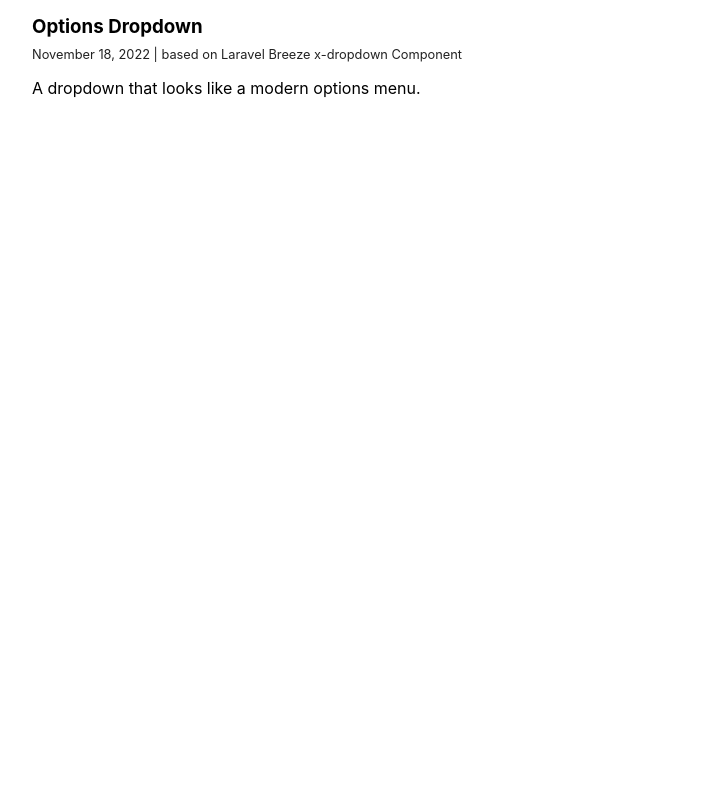
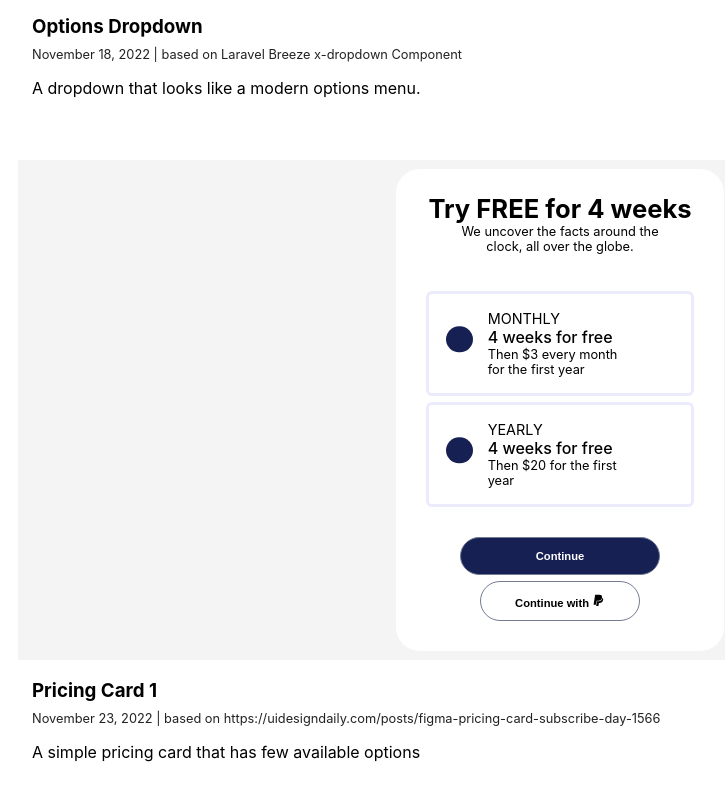
Before and after one commit to smtnhacker/design-daily-react, a React (Create React App) app: page / in a window 1280 px wide. Shown: the part 5709-6509 px from the top of the page, without its empty margins (80-805 px from the left). Before the commit the page ends 5911 px from the top, so only its background shows below. Built offline with nearby package versions, Linux system fonts and the light colour scheme.

Commit message:
entry: add pricing plan 1

```diff
--- a/src/App.js
+++ b/src/App.js
@@ -43,6 +43,9 @@ function App() {
       <Frame {...Components.DropdownOptions.meta} style={STYLES.CENTER}>
         <Components.DropdownOptions.Component />
       </Frame>
+      <Frame {...Components.PricingCard01.meta} style={STYLES.CENTER}>
+        <Components.PricingCard01.Component />
+      </Frame>
     </div>
   );
 }
--- /dev/null
+++ b/src/components/PricingCard01/PricingCard01.jsx
@@ -0,0 +1,50 @@
+import { IconContext } from "react-icons"
+import { FaPaypal } from "react-icons/fa"
+import styles from "./styles.module.css"
+
+const PricingCard01 = () => {
+
+    return (
+        <div className={styles.container}>
+            <div className={styles.title}>
+                <h1>Try FREE for 4 weeks</h1>
+                <p className={styles.subtitle}>
+                    We uncover the facts around the clock, all over the globe.
+                </p>
+            </div>
+            <form className={styles.form}>
+                <label className={styles.option} data-active="true">
+                    <input type="radio" name="promo" value="monthly" selected/>
+                    <div className={styles.detail}>
+                        <div className={styles.plan}>Monthly</div>
+                        <div className={styles.promo}>4 weeks for free</div>
+                        <div className={styles.subpromo}>Then $3 every month for the first year</div>
+                    </div>
+                </label>
+                <label className={styles.option} data-active="false">
+                    <input type="radio" name="promo" value="yearly" />
+                    <div className={styles.detail}>
+                        <div className={styles.plan}>Yearly</div>
+                        <div className={styles.promo}>4 weeks for free</div>
+                        <div className={styles.subpromo}>Then $20 for the first year</div>
+                    </div>
+                </label>
+            </form>
+            <button className={styles["btn-primary"]}>
+                Continue
+            </button>
+            <button>
+                Continue with <IconContext.Provider value={{size: "0.8rem"}}><FaPaypal /></IconContext.Provider>
+            </button>
+        </div>
+    )
+}
+
+export const meta = {
+    title: "Pricing Card 1",
+    date: "November 23, 2022",
+    inspiration: "https://uidesigndaily.com/posts/figma-pricing-card-subscribe-day-1566",
+    description: "A simple pricing card that has few available options"
+}
+
+export default PricingCard01
--- /dev/null
+++ b/src/components/PricingCard01/styles.module.css
@@ -0,0 +1,115 @@
+.container {
+    --primary: #162053;
+    --gray: #EBEBFB;
+    --dark: #747C94;
+
+    display: flex;
+    flex-direction: column;
+    background-color: white;
+    padding: 24px;
+    border-radius: 24px;
+    max-width: 280px;
+}
+
+.title {
+    display: flex;
+    flex-direction: column;
+    align-items: center;
+}
+
+.title h1 {
+    font-size: 1.6rem;
+    margin: 0;
+}
+
+.title > .subtitle {
+    font-size: 0.8rem;
+    width: 80%;
+    margin-top: 0;
+    text-align: center;
+}
+
+.option {
+    padding: 16px 12px;
+    margin-bottom: 6px;
+    border: solid 3px var(--gray);
+    border-radius: 6px;
+    display: flex;
+}
+
+.option:has(input:checked) {
+    border-color: var(--primary);
+}
+
+.option input[type="radio"] {
+    appearance: none;
+    background-color: var(--primary);
+    width: 2em;
+    height: 2em;
+    border-radius: 1em;
+    transform: translateY(1em);
+
+    display: grid;
+    place-content: center;
+}
+
+.option input[type="radio"]::before {
+    content: "";
+    width: 1em;
+    height: 1em;
+    border-radius: 50%;
+    transform: scale(0);
+    transition: 120ms transform ease-in-out;
+    background-color: white;
+}
+
+.option input[type="radio"]:checked::before {
+    transform: scale(1);
+}
+
+.option > .detail {
+    margin-left: 12px;
+    max-width: 150px;
+}
+
+.plan {
+    font-size: 0.9rem;
+    text-transform: uppercase;
+}
+
+.promo {
+    font-weight: 500;
+}
+
+.subpromo {
+    font-size: 0.8rem;
+}
+
+.container form {
+    margin: 24px 6px;
+}
+
+.container button {
+    cursor: pointer;
+    padding: 12px 12px;
+    border-radius: 24px;
+    max-width: 80%;
+    min-width: 160px;
+    margin: auto;
+    margin-bottom: 6px;
+    background: none;
+    border: solid 1px var(--dark);
+    font-size: 0.7rem;
+    font-weight: 600;
+}
+
+.container .btn-primary {
+    background-color: var(--primary);
+    color: white;
+    min-width: 200px;
+}
+
+.btn-primary:active {
+    background-color: white;
+    color: var(--primary);
+}
--- a/src/components/index.js
+++ b/src/components/index.js
@@ -6,6 +6,7 @@ import _ButtonCoolHover01, { meta as ButtonCoolHover01meta } from "./ButtonCoolH
 import _SimpleAnalytics, { meta as SimpleAnalyticsmeta } from "./SimpleAnalytics/SimpleAnalytics"
 import _FilterModal01, { meta as FilterModal01meta } from "./FilterModal01/FilterModal01"
 import _DropdownOptions, { meta as DropdownOptionsmeta } from "./DropdownOptions/DropdownOptions"
+import _PricingCard01, { meta as PricingCard01meta } from "./PricingCard01/PricingCard01"
 //
 export const SideNav01 = { Component: _SideNav01, meta: SideNav01meta };
 export const HyperplexMenu01 = { Component: _HyperplexMenu01, meta: HyperplexMenu01meta };
@@ -15,3 +16,4 @@ export const ButtonCoolHover01 = { Component: _ButtonCoolHover01, meta: ButtonCo
 export const SimpleAnalytics = { Component: _SimpleAnalytics, meta: SimpleAnalyticsmeta };
 export const FilterModal01 = { Component: _FilterModal01, meta: FilterModal01meta };
 export const DropdownOptions = { Component: _DropdownOptions, meta: DropdownOptionsmeta };
+export const PricingCard01 = { Component: _PricingCard01, meta: PricingCard01meta };
```
